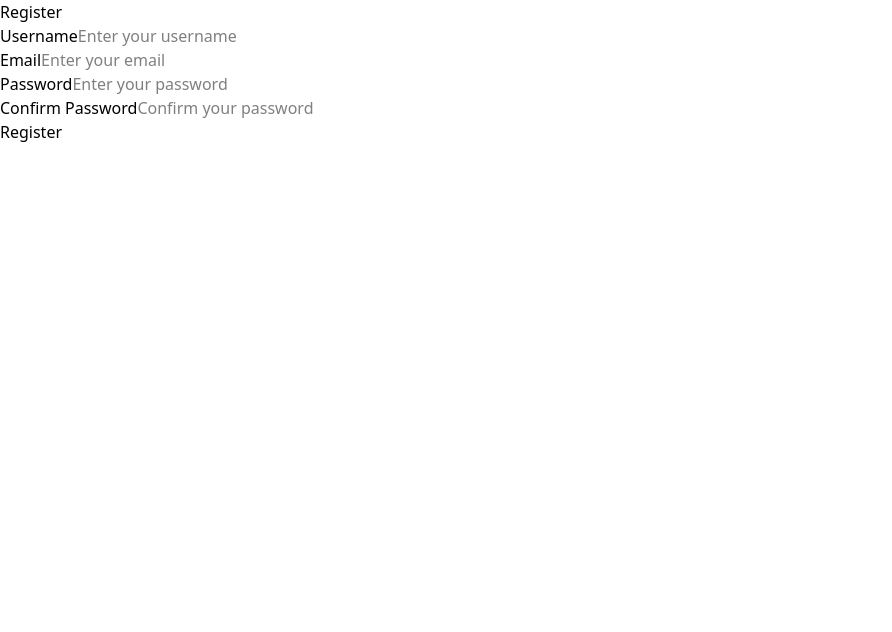
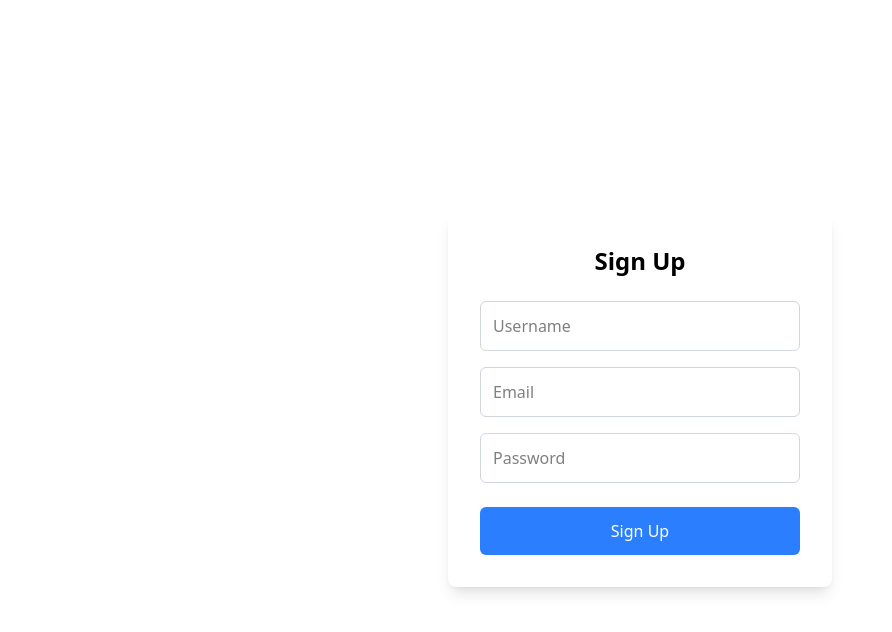
Before and after one commit to Luisrc91/eventPlanner, a React (Vite) app in the folder client/: page /register in a window 1280 px wide. Shown: the top 632 px of the page, without its empty margins (0-892 px from the left). Built offline with nearby package versions, Linux system fonts and the light colour scheme; the HTML template or start-up script is replaced by a standard one.

Commit message:
added style and fuction to sign in and sing up

```diff
--- a/client/src/components/NavBar.jsx
+++ b/client/src/components/NavBar.jsx
@@ -3,10 +3,10 @@ import { Link } from "react-router-dom";
 
 export default function NavBar() {
   return (
-    <nav className="bg-blue-800 text-white shadow-md">
+    <nav className="bg-gray-600 text-white shadow-md">
       <div className="container mx-auto flex justify-between items-center py-4 px-6">
         <h1 className="text-2xl font-bold">
-          <Link to="/">MyApp</Link>
+          <Link to="/">Event</Link>
         </h1>
         <ul className="flex space-x-6">
           <li>
@@ -19,7 +19,7 @@ export default function NavBar() {
           </li>
           <li>
             <Link
-              to="/signup"
+              to="/register"
               className="px-6 py-2 bg-green-500 text-white rounded-lg hover:bg-green-300 transition-colors duration-300"
             >
               Sign Up
--- a/client/src/pages/Home.jsx
+++ b/client/src/pages/Home.jsx
@@ -3,12 +3,12 @@ export default function Home() {
     <div className="scroll-smooth min-h-screen flex items-center justify-center h-[70vh]">
       <div className="text-center px-5">
         <h1 className="font-bold text-6xl">
-          Ready to Plan a{" "}
+          Ready to Plan an{" "}
           <span className="font-bold bg-gradient-to-r from-blue-500 via-green-500 to-yellow-500 bg-clip-text text-transparent">
             Event!
           </span>
         </h1>
-        <p className="m-4">
+        <p className="m-4 text-2xl text-gray-600 leading-relaxed max-w-2xl mx-auto">
           Lorem ipsum, dolor sit amet consectetur adipisicing elit.
           Consequuntur, sint dignissimos. Voluptates modi laborum nulla officia
           est aut odit nemo! Nisi quaerat inventore consequatur, eos non quas
--- a/client/src/pages/HomePage.jsx
+++ b/client/src/pages/HomePage.jsx
@@ -13,7 +13,7 @@ export default function HomePage() {
 
   return (
     <div>
-      <NavBar /> {/* Add NavBar component */}
+      <NavBar />
       <Home />
       <Login />
       <button onClick={handleRegisterClick}>Sign Up</button>
--- a/client/src/pages/Login.jsx
+++ b/client/src/pages/Login.jsx
@@ -1,6 +1,7 @@
 import { useState } from 'react';
 import { useNavigate } from 'react-router-dom';
 import { login } from '../services/authServices.js';
+
 export default function Login() {
   const [formData, setFormData] = useState({
     email: '',
@@ -29,8 +30,11 @@ export default function Login() {
   };
 
   return (
-    <div>
+    <div className="flex items-center justify-center min-h-screen bg-gray-100">
+      <div className="bg-white p-8 rounded-lg shadow-lg w-full max-w-sm">
+        <h2 className="text-2xl font-semibold text-center mb-6">Login</h2>
         <form onSubmit={handleSubmit}>
+          <div className="mb-4">
             <input
               type="email"
               name="email"
@@ -38,7 +42,10 @@ export default function Login() {
               onChange={handleChange}
               placeholder="Email"
               required
+              className="w-full p-3 border border-gray-300 rounded-md focus:outline-none focus:ring-2 focus:ring-blue-500"
             />
+          </div>
+          <div className="mb-6">
             <input
               type="password"
               name="password"
@@ -46,10 +53,18 @@ export default function Login() {
               onChange={handleChange}
               placeholder="Password"
               required
+              className="w-full p-3 border border-gray-300 rounded-md focus:outline-none focus:ring-2 focus:ring-blue-500"
             />
-        <button type="submit">Login</button>
+          </div>
+          <button
+            type="submit"
+            className="w-full bg-blue-500 text-white p-3 rounded-md hover:bg-blue-600 focus:outline-none focus:ring-2 focus:ring-blue-500"
+          >
+            Login
+          </button>
         </form>
-      {error && <p style={{ color: 'red' }}>{error}</p>}
+        {error && <p className="text-red-500 text-center mt-4">{error}</p>}
+      </div>
     </div>
   );
 }
--- a/client/src/pages/Register.jsx
+++ b/client/src/pages/Register.jsx
@@ -1,53 +1,80 @@
+import { useState } from 'react';
+import { useNavigate } from 'react-router-dom';
+import { register } from '../services/authServices.js';
 
 export default function Register() {
+  const [formData, setFormData] = useState({
+    username: '',
+    password: '',
+    email: '',
+  });
+
+  const [error, setError] = useState(null);
+  const navigate = useNavigate();
+
+  const handleChange = (e) => {
+    setFormData({ ...formData, [e.target.name]: e.target.value });
+  };
+
+  const handleSubmit = async (e) => {
+    e.preventDefault();
+    try {
+      const register = await register(formData); // Make API call
+      // Handle success (e.g., redirect to login page after signup)
+      navigate('/login');
+    } catch (error) {
+      console.error('Error signing up:', error);
+      setError(error.response ? error.response.data.message : 'Something went wrong');
+    }
+  };
+
   return (
-    <div className="register-container">
-      <h2>Register</h2>
-      <form className="register-form">
-        <div className="form-group">
-          <label htmlFor="username">Username</label>
+    <div className="min-h-screen flex items-center justify-center">
+      <div className="w-full max-w-sm p-8 bg-white rounded-lg shadow-lg">
+        <h2 className="text-2xl font-semibold text-center mb-6">Sign Up</h2>
+        <form onSubmit={handleSubmit}>
+          <div className="mb-4">
             <input
               type="text"
-            id="username"
               name="username"
-            placeholder="Enter your username"
+              value={formData.username}
+              onChange={handleChange}
+              placeholder="Username"
+              required
+              className="w-full p-3 border border-gray-300 rounded-md focus:outline-none focus:ring-2 focus:ring-blue-500"
             />
           </div>
-
-        <div className="form-group">
-          <label htmlFor="email">Email</label>
+          <div className="mb-4">
             <input
               type="email"
-            id="email"
               name="email"
-            placeholder="Enter your email"
+              value={formData.email}
+              onChange={handleChange}
+              placeholder="Email"
+              required
+              className="w-full p-3 border border-gray-300 rounded-md focus:outline-none focus:ring-2 focus:ring-blue-500"
             />
           </div>
-
-        <div className="form-group">
-          <label htmlFor="password">Password</label>
+          <div className="mb-6">
             <input
               type="password"
-            id="password"
               name="password"
-            placeholder="Enter your password"
+              value={formData.password}
+              onChange={handleChange}
+              placeholder="Password"
+              required
+              className="w-full p-3 border border-gray-300 rounded-md focus:outline-none focus:ring-2 focus:ring-blue-500"
             />
           </div>
-
-        <div className="form-group">
-          <label htmlFor="confirmPassword">Confirm Password</label>
-          <input
-            type="password"
-            id="confirmPassword"
-            name="confirmPassword"
-            placeholder="Confirm your password"
-          />
-        </div>
-
-        <button type="submit" className="register-button">
-          Register
+          <button
+            type="submit"
+            className="w-full bg-blue-500 text-white p-3 rounded-md hover:bg-blue-600 focus:outline-none focus:ring-2 focus:ring-blue-500"
+          >
+            Sign Up
           </button>
         </form>
+        {error && <p className="text-red-500 text-center mt-4">{error}</p>}
+      </div>
     </div>
   );
 }
--- a/client/src/services/authServices.js
+++ b/client/src/services/authServices.js
@@ -7,6 +7,11 @@ export const register = async (userData) => {
   const response = await axios.post(`${API_URL}/auth/register`, userData);
   return response.data;
 };
+
+// export const signup = async (userData) => {
+//   const response = await axios.post(`${API_URL}/auth/signup`, userData);
+//   return response.data;
+// };
 
 export const login = async (userData) => {
   try {
```
Lines whose indentation alone changed are shown as unchanged.
